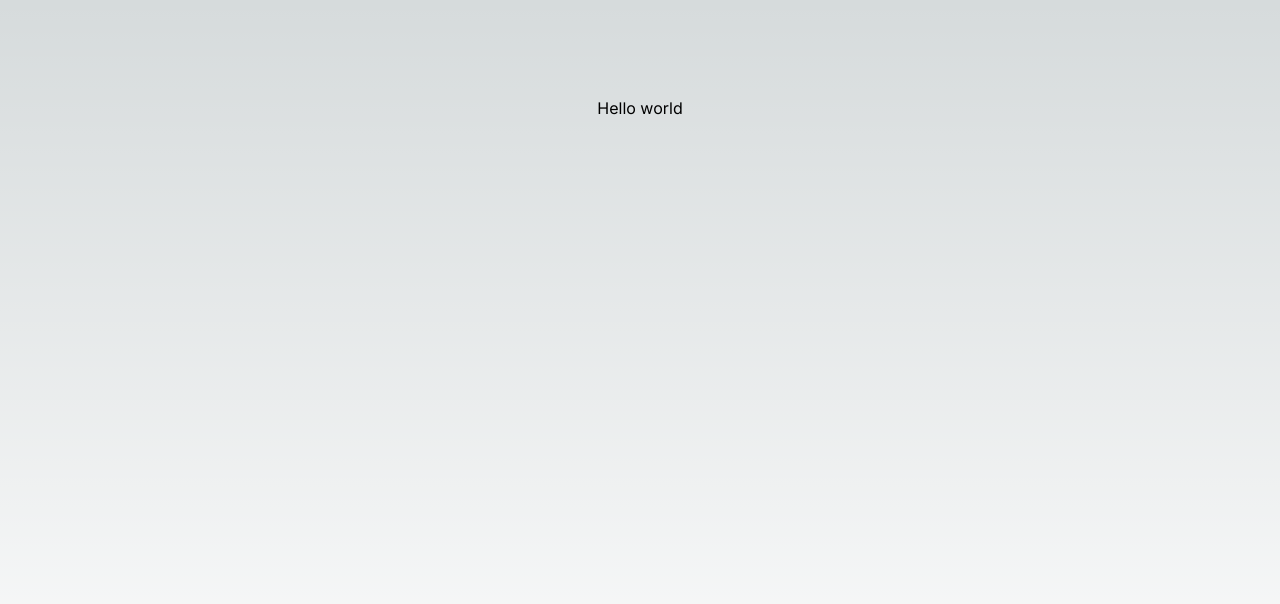
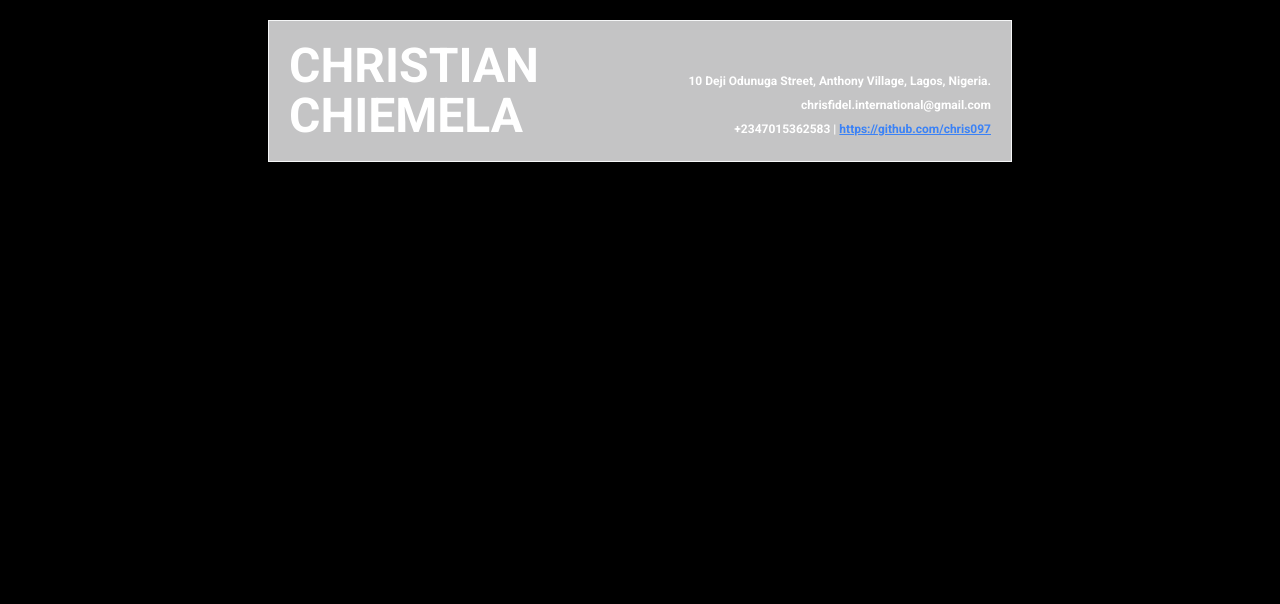
Before and after one commit to chris097/TriaPod, a Next.js app: page / in a window 1280 px wide. Shown: the top 604 px of the page. Built offline with nearby package versions, Linux system fonts and the light colour scheme.

Commit message:
added header

```diff
--- a/src/app/globals.css
+++ b/src/app/globals.css
@@ -1,3 +1,4 @@
+@import url('https://fonts.googleapis.com/css2?family=Roboto:ital,wght@0,100;0,300;0,400;0,500;0,700;0,900;1,100;1,300;1,400;1,500;1,700;1,900&display=swap');
 @tailwind base;
 @tailwind components;
 @tailwind utilities;
@@ -17,13 +18,13 @@
 }
 
 body {
-  color: rgb(var(--foreground-rgb));
+  color: rgb(var(--background-end-rgb));
   background: linear-gradient(
       to bottom,
       transparent,
-      rgb(var(--background-end-rgb))
+      rgb(var(--foreground-rgb))
     )
-    rgb(var(--background-start-rgb));
+    rgb(var(--foreground-rgb));
 }
 
 @layer utilities {
--- a/src/app/page.tsx
+++ b/src/app/page.tsx
@@ -2,8 +2,18 @@ import Image from "next/image";
 
 export default function Home() {
   return (
-    <main className="flex min-h-screen flex-col items-center justify-between p-24">
-    <div>Hello world</div>
+    <main className="flex min-h-screen flex-col items-center font-roboto justify-between p-5">
+      <div className="border border-[#F5F6F7] w-[60%] bg-[#F5F6F7]/80 p-5">
+        {/* Header */}
+        <div className="flex justify-between items-end">
+          <h1 className="text-5xl leading-[50px] font-semibold">CHRISTIAN <br /> CHIEMELA</h1>
+          <div className="text-xs font-semibold leading-6 text-right">
+            <p>10 Deji Odunuga Street, Anthony Village, Lagos, Nigeria.</p>
+            <p>chrisfidel.international@gmail.com</p>
+            <p>+2347015362583 | <a className="text-blue-500 underline" href="https://github.com/chris097">https://github.com/chris097</a></p>
+          </div>
+        </div>
+    </div>
     </main>
   );
 }
--- a/tailwind.config.ts
+++ b/tailwind.config.ts
@@ -13,6 +13,12 @@ const config: Config = {
         "gradient-conic":
           "conic-gradient(from 180deg at 50% 50%, var(--tw-gradient-stops))",
       },
+      fontFamily: {
+        roboto: ['Roboto, sans-serif']
+      },
+      fontSize: {
+        '4xxl': '40px'
+      }
     },
   },
   plugins: [],
```
